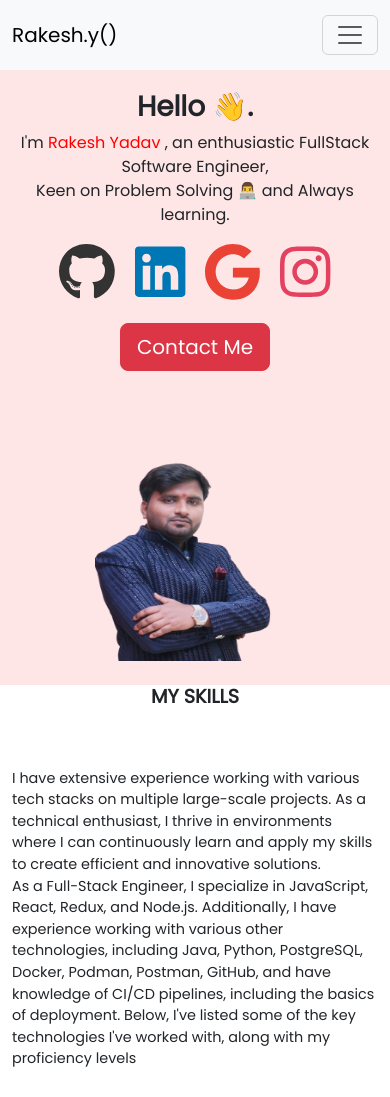
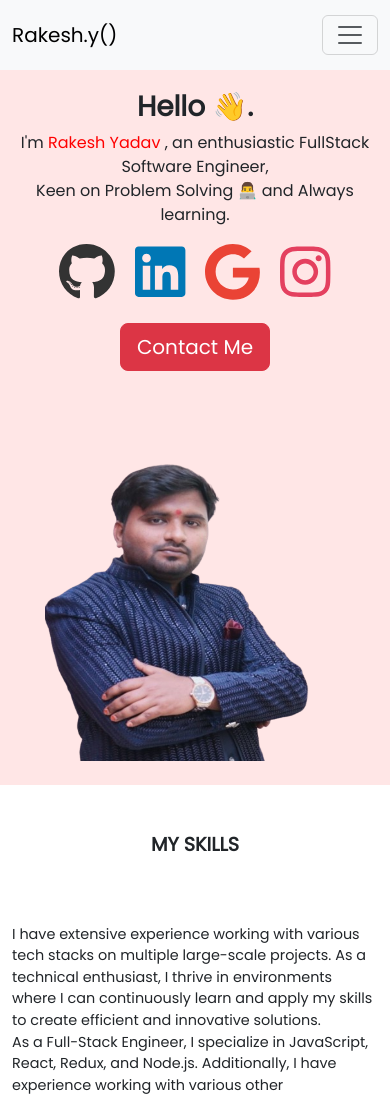
Before and after one commit to rakeshSoftwareDevops/React_Portfolio, a React (Create React App) app: page / in a window 390 px wide. Shown: the top 1097 px of the page. Built offline with nearby package versions, Linux system fonts and the light colour scheme.

Commit message:
Resolved bugs.

```diff
--- a/public/index.html
+++ b/public/index.html
@@ -9,7 +9,7 @@
       name="description"
       content="Web site created using create-react-app"
     />
-    <link rel="apple-touch-icon" href="%PUBLIC_URL%/logo192.png" />
+    <link rel="apple-touch-icon" href="%PUBLIC_URL%/favicon.ico" />
     <!--
       manifest.json provides metadata used when your web app is installed on a
       user's mobile device or desktop. See https://developers.google.com/web/fundamentals/web-app-manifest/
--- a/src/pages/Myskills.js
+++ b/src/pages/Myskills.js
@@ -44,7 +44,7 @@ export default function Myskills() {
           variants={containerVariants}
         >
           <Row>
-            <h2 id='skills_heading'>MY SKILLS</h2>
+            <h1 className="text-center my-5" id='skills_heading'>MY SKILLS</h1>
             <p id='skills_descp'>
             I have extensive experience working with various tech stacks on multiple large-scale projects. As a technical enthusiast, I thrive in environments where I can continuously learn and apply my skills to create efficient and innovative solutions.
               <br />
--- a/src/styles/Home.css
+++ b/src/styles/Home.css
@@ -86,7 +86,7 @@
     }
 
     .personal_pic img {
-        width: 200px;
-        height: 200px;
+        width: 300px;
+        height: 300px;
     }
 }
--- a/src/styles/project.css
+++ b/src/styles/project.css
@@ -75,7 +75,7 @@
 }
 
 .card-img-custom {
-  height: 120px;
+  height: 170px;
 }
 
 .card-title-custom {
```
